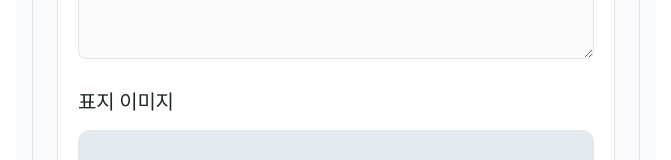
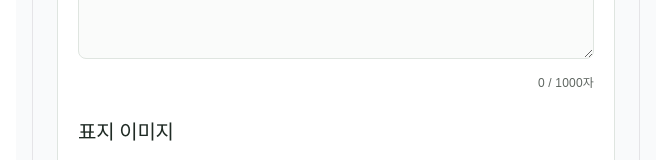
Before and after one commit to gusdnr205/miniproject_4, a React (Vite) app: page /books/new in a window 1280 px wide. Shown: the part 517-677 px from the top of the page, without its empty margins (304-975 px from the left). Built offline with nearby package versions, Linux system fonts and the light colour scheme; no server answers.

Commit message:
feat: 책 소개 글자 수 표시 및 1000자 제한

```diff
--- a/src/components/BookForm.jsx
+++ b/src/components/BookForm.jsx
@@ -1,5 +1,7 @@
 import { useState } from 'react';
 import '../styles/BookForm.css';
+
+const CONTENT_MAX = 1000; // 책 소개 최대 글자 수
 
 // 도서 등록·수정 공용 폼
 // genres: 장르 목록 (GET /genre 결과)
@@ -108,8 +110,10 @@ function BookForm({
             onChange={(e) => setContent(e.target.value)}
             placeholder="도서 내용을 입력하세요"
             rows={6}
+            maxLength={CONTENT_MAX}
             aria-invalid={Boolean(errors.content)}
           />
+          <p className="book-form-count">{content.length} / {CONTENT_MAX}자</p>
           {errors.content && <p className="book-form-error">{errors.content}</p>}
         </section>
 
--- a/src/styles/BookForm.css
+++ b/src/styles/BookForm.css
@@ -177,6 +177,13 @@
   color: var(--color-primary, #1d6b50);
 }
 
+.book-form-count {
+  margin-top: 4px;
+  font-size: 12px;
+  text-align: right;
+  color: var(--color-sub, #5f6661);
+}
+
 /* 폼 폭이 720px보다 좁으면: 표지를 아래로 내리고 한 줄로 쌓기 */
 @container (max-width: 720px) {
   .book-form-card {
```
